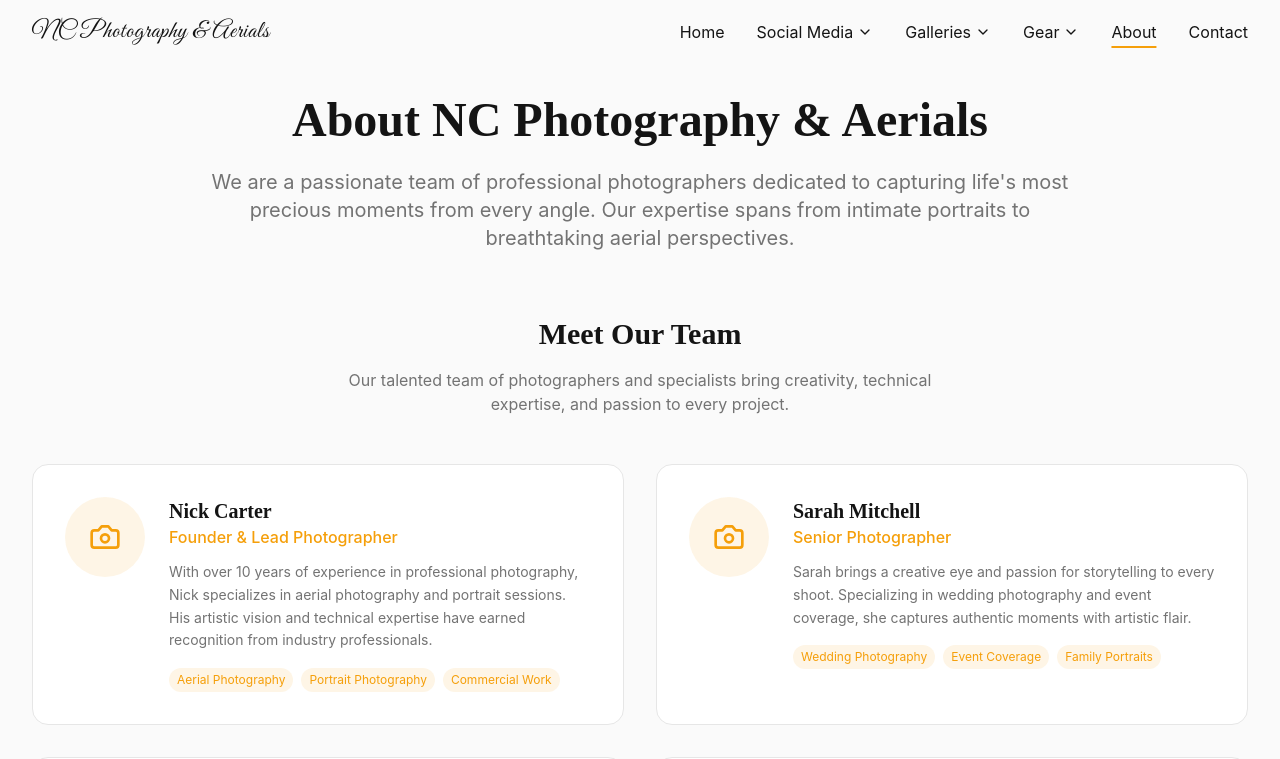
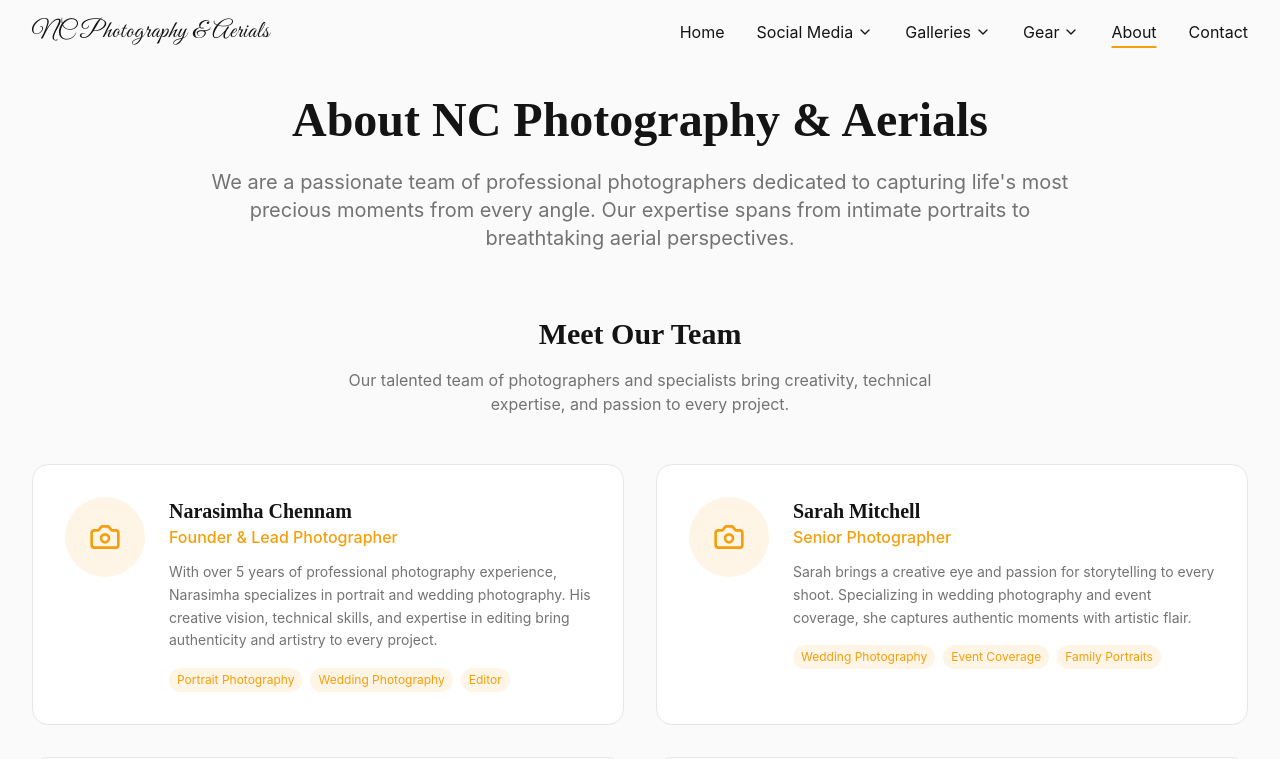
Before and after one commit to EswarSaiSubhuCH/nc-photo-visions, a React (Vite) app: page /about in a window 1280 px wide. Shown: the top 759 px of the page. Built offline with nearby package versions, Linux system fonts and the light colour scheme.

Commit message:
Updated About: replaced Nick Carter with Narasimha Chennam, updated bio and specialties

```diff
--- a/src/pages/About.tsx
+++ b/src/pages/About.tsx
@@ -5,11 +5,11 @@ const About = () => {
   const teamMembers = [
     {
       id: "1",
-      name: "Nick Carter",
+      name: "Narasimha Chennam",
       role: "Founder & Lead Photographer",
-      bio: "With over 10 years of experience in professional photography, Nick specializes in aerial photography and portrait sessions. His artistic vision and technical expertise have earned recognition from industry professionals.",
-      specialties: ["Aerial Photography", "Portrait Photography", "Commercial Work"],
-      experience: "10+ years"
+      bio: "With over 5 years of professional photography experience, Narasimha specializes in portrait and wedding photography. His creative vision, technical skills, and expertise in editing bring authenticity and artistry to every project.",
+      specialties: ["Portrait Photography", "Wedding Photography", "Editor"],
+      experience: "5+ years",
     },
     {
       id: "2",
@@ -17,7 +17,7 @@ const About = () => {
       role: "Senior Photographer",
       bio: "Sarah brings a creative eye and passion for storytelling to every shoot. Specializing in wedding photography and event coverage, she captures authentic moments with artistic flair.",
       specialties: ["Wedding Photography", "Event Coverage", "Family Portraits"],
-      experience: "7+ years"
+      experience: "7+ years",
     },
     {
       id: "3",
@@ -25,7 +25,7 @@ const About = () => {
       role: "Drone Operations Specialist",
       bio: "Mike is our certified drone pilot with expertise in aerial videography and complex flight operations. He ensures safe and stunning aerial captures for all our projects.",
       specialties: ["Drone Operations", "Aerial Videography", "Technical Planning"],
-      experience: "5+ years"
+      experience: "5+ years",
     },
     {
       id: "4",
@@ -33,8 +33,8 @@ const About = () => {
       role: "Post-Production Manager",
       bio: "Emma's expertise in post-production and digital artistry brings our images to life. She ensures every photo meets our high standards of quality and artistic vision.",
       specialties: ["Photo Editing", "Color Grading", "Digital Artistry"],
-      experience: "6+ years"
-    }
+      experience: "6+ years",
+    },
   ];
 
   return (
@@ -46,23 +46,27 @@ const About = () => {
             About NC Photography & Aerials
           </h1>
           <p className="text-lg sm:text-xl text-muted-foreground max-w-4xl mx-auto leading-relaxed px-2">
-            We are a passionate team of professional photographers dedicated to capturing life's most precious moments
-            from every angle. Our expertise spans from intimate portraits to breathtaking aerial perspectives.
+            We are a passionate team of professional photographers dedicated to
+            capturing life's most precious moments from every angle. Our
+            expertise spans from intimate portraits to breathtaking aerial
+            perspectives.
           </p>
         </div>
 
         {/* Team Section */}
         <div className="mb-16 sm:mb-20">
           <div className="text-center mb-8 sm:mb-12">
-            <h2 className="text-2xl sm:text-3xl font-playfair font-bold mb-4">Meet Our Team</h2>
+            <h2 className="text-2xl sm:text-3xl font-playfair font-bold mb-4">
+              Meet Our Team
+            </h2>
             <p className="text-muted-foreground max-w-2xl mx-auto px-2">
-              Our talented team of photographers and specialists bring creativity,
-              technical expertise, and passion to every project.
+              Our talented team of photographers and specialists bring
+              creativity, technical expertise, and passion to every project.
             </p>
           </div>
 
           <div className="grid grid-cols-1 md:grid-cols-2 gap-6 sm:gap-8">
-            {teamMembers.map(member => (
+            {teamMembers.map((member) => (
               <div
                 key={member.id}
                 className="group bg-card rounded-2xl border border-border p-8 hover:border-accent transition-all duration-300"
@@ -73,9 +77,13 @@ const About = () => {
                   </div>
 
                   <div className="flex-1">
-                    <div className="text-center sm:text-left mb-3">
-                      <h3 className="text-xl font-playfair font-semibold">{member.name}</h3>
-                      <p className="text-accent font-medium">{member.role}</p>
+                    <div className="flex flex-col sm:flex-row sm:items-start sm:justify-between mb-3">
+                      <div className="text-center sm:text-left">
+                        <h3 className="text-xl font-playfair font-semibold">
+                          {member.name}
+                        </h3>
+                        <p className="text-accent font-medium">{member.role}</p>
+                      </div>
                     </div>
 
                     <p className="text-muted-foreground text-sm leading-relaxed mb-4 text-center sm:text-left">
@@ -102,9 +110,12 @@ const About = () => {
         {/* Contact Information */}
         <div className="bg-primary text-primary-foreground rounded-2xl p-6 sm:p-8 lg:p-12">
           <div className="text-center mb-6 sm:mb-8">
-            <h2 className="text-2xl sm:text-3xl font-playfair font-bold mb-4">Get In Touch</h2>
+            <h2 className="text-2xl sm:text-3xl font-playfair font-bold mb-4">
+              Get In Touch
+            </h2>
             <p className="opacity-90 max-w-2xl mx-auto px-2">
-              Ready to work with our team? We'd love to hear about your project and discuss how we can bring your vision to life.
+              Ready to work with our team? We'd love to hear about your project
+              and discuss how we can bring your vision to life.
             </p>
           </div>
 
@@ -115,8 +126,10 @@ const About = () => {
               </div>
               <h3 className="font-semibold mb-2">Visit Our Studio</h3>
               <p className="opacity-90 text-sm">
-                123 Photography Lane<br />
-                Creative District<br />
+                123 Photography Lane
+                <br />
+                Creative District
+                <br />
                 Photo City, PC 12345
               </p>
             </div>
@@ -127,8 +140,10 @@ const About = () => {
               </div>
               <h3 className="font-semibold mb-2">Call Us</h3>
               <p className="opacity-90 text-sm">
-                +1 (555) 123-4567<br />
-                Available 9 AM - 6 PM<br />
+                +1 (555) 123-4567
+                <br />
+                Available 9 AM - 6 PM
+                <br />
                 Monday - Saturday
               </p>
             </div>
@@ -139,12 +154,16 @@ const About = () => {
               </div>
               <h3 className="font-semibold mb-2">Email Us</h3>
               <p className="opacity-90 text-sm">
-                info@ncphotography.com<br />
-                bookings@ncphotography.com<br />
+                info@ncphotography.com
+                <br />
+                bookings@ncphotography.com
+                <br />
                 We respond within 24 hours
               </p>
             </div>
           </div>
+
+          <div className="text-center mt-6 sm:mt-8"></div>
         </div>
       </div>
     </div>
```
